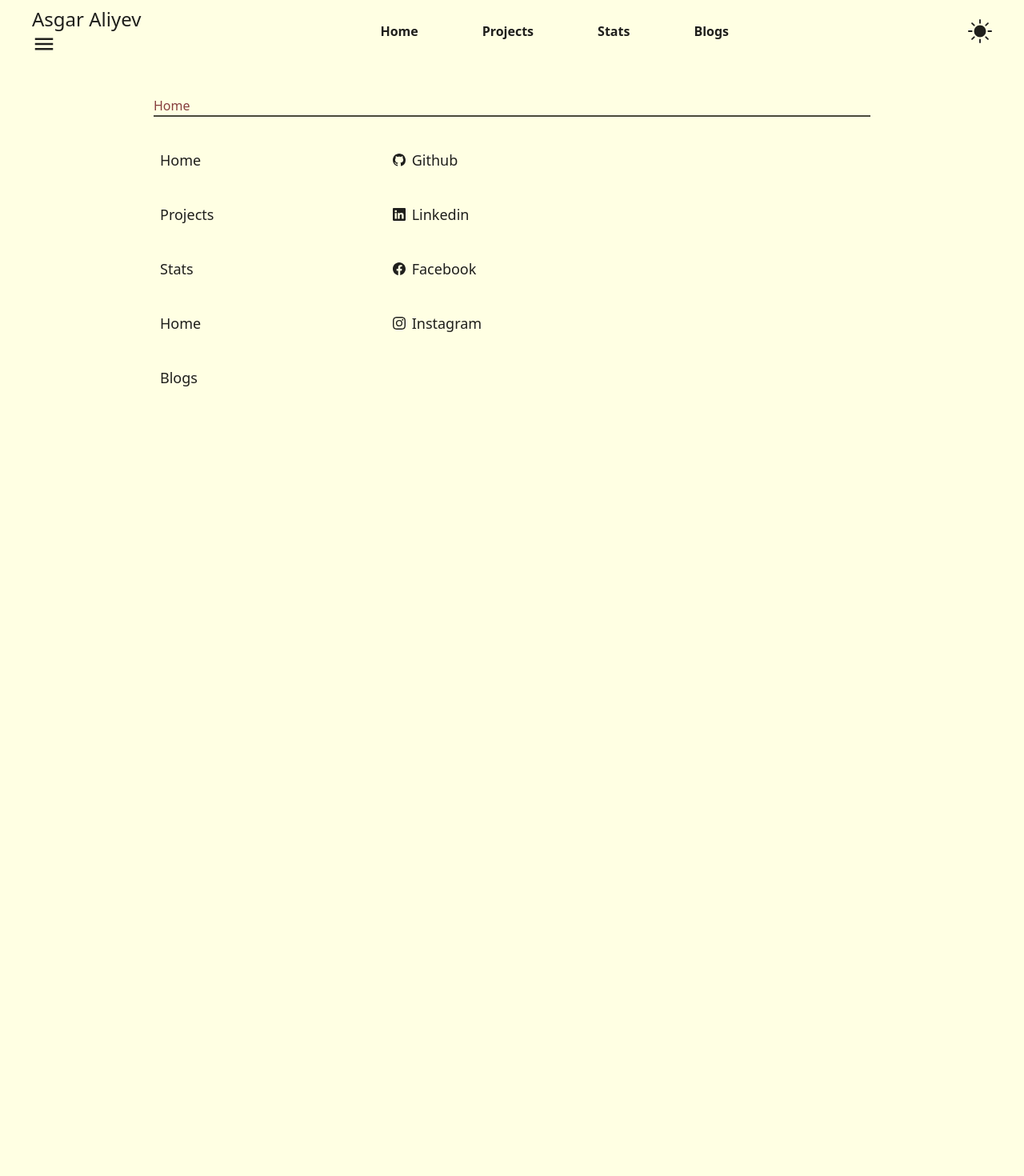
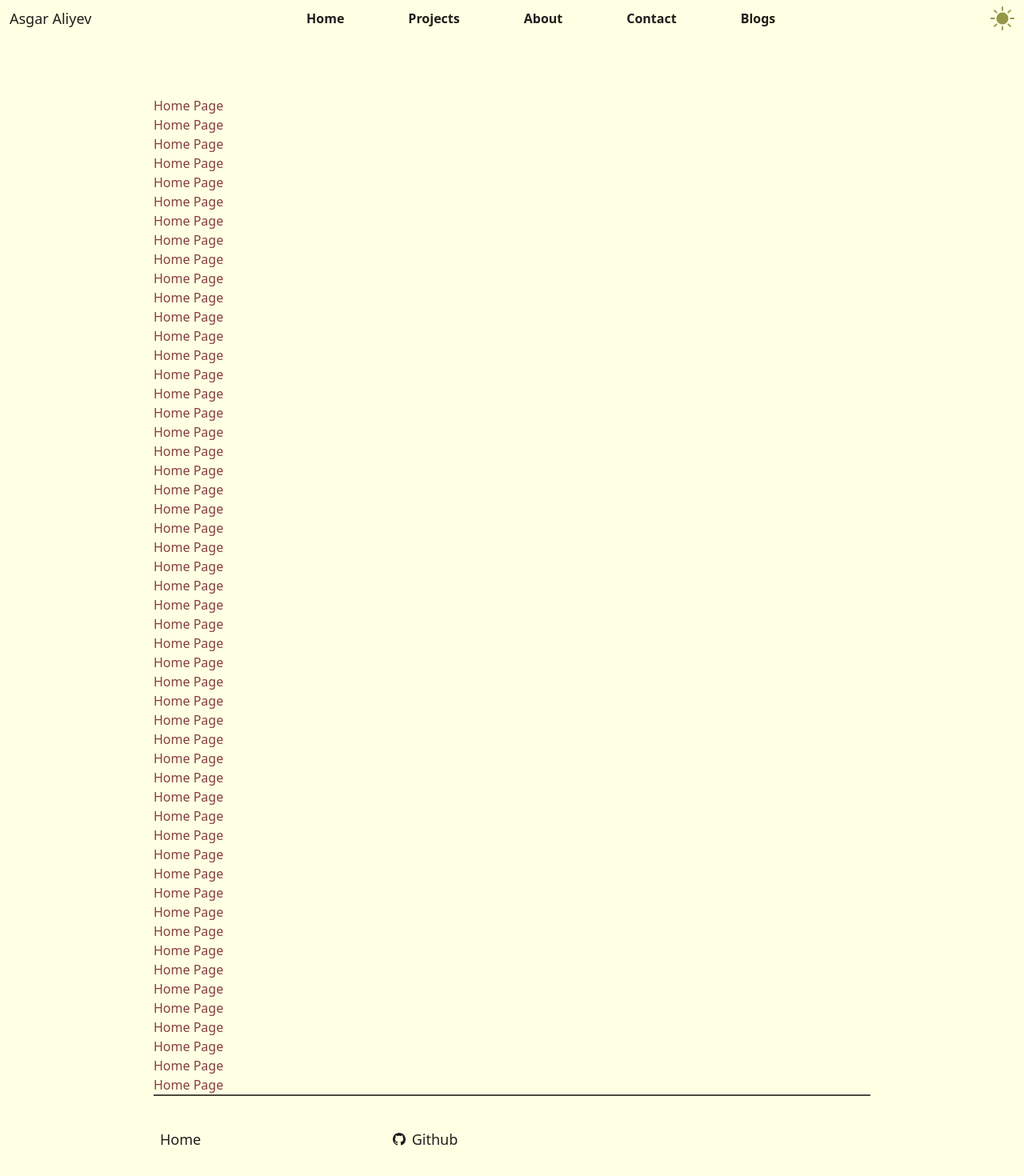
Before and after one commit to asgaraliyev/my-portfolio, a Next.js app: page /home in a window 1280 px wide. Shown: the top 1470 px of the page at 80% size. Before the commit the page ends 800 px from the top, so only its background shows below. Built offline with nearby package versions, Linux system fonts and the light colour scheme.

Commit message:
header menu animated

```diff
--- a/layouts/main/components/Header.tsx
+++ b/layouts/main/components/Header.tsx
@@ -1,32 +1,123 @@
 import Link from "next/link";
-import { MdDarkMode, MdMenu } from "react-icons/md";
+import { MdClose, MdDarkMode, MdMenu } from "react-icons/md";
 import { BsSunFill } from "react-icons/bs";
-import { motion } from "framer-motion";
+// import { motion } from "framer-motion";
 import { useAppDispatch, useAppSelector } from "../../../hooks";
+import { motion, useCycle } from "framer-motion";
 import {
   selectTheme,
+  ThemeState,
   toggleDarkMode,
   toggleMobileMenu,
 } from "../../../store/slices/themeSlice";
 interface Props {}
+const navigation_animation_variants = {
+  open: {
+    x: 0,
+    rotate: 0,
+    opacity: 1,
+    transition: {
+      y: { stiffness: 1000, velocity: -100 },
+      staggerChildren: 0.07,
+      delayChildren: 0.2,
+    },
+  },
+  closed: {
+    x: -3000,
+    rotate: 90,
+    opacity: 0,
+    transition: {
+      y: { stiffness: 1000 },
+      staggerChildren: 0.05,
+      staggerDirection: -1,
+    },
+  },
+};
+const menu_icon_variants = {
+  open: {
+    rotate: 90,
+  },
+  closed: {
+    rotate: 0,
+  },
+};
 
-function LeftSide() {
+const MobileMenuItem_variants = {
+  open: {
+    x: 0,
+    opacity: 1,
+    transition: {
+      x: { stiffness: 1000, velocity: -100 },
+    },
+  },
+  closed: {
+    x: 300,
+    opacity: 0,
+    transition: {
+      x: { stiffness: 1000 },
+    },
+  },
+};
+
+function MobileMenuItem({ title, path }: MenuItemProps) {
+  return (
+    <motion.li
+      whileHover={{
+        scale: 1.05,
+      }}
+      whileTap={{
+        scale: 0.95,
+      }}
+      variants={MobileMenuItem_variants}
+      className="flex flex-col sm:flex-row border-b-2 my-5 dark:border-primary-darker border-primary-lighter"
+    >
+      <Link href={path}>
+        <a className="block sm:hidden  text-primary-lighter text-3xl dark:text-primary-darker cursor-pointer">
+          {title}
+        </a>
+      </Link>
+    </motion.li>
+  );
+}
+function LeftSide({themeState}: {themeState: ThemeState}) {
+  const [menuStatus, toggleMenuStatus] = useCycle("closed", "open");
   const dispatch = useAppDispatch();
-  const themeState = useAppSelector(selectTheme);
-  console.log("themeState", themeState);
   return (
     <div>
       <Link href="/home">
-        <h1 className="hidden sm:block dark:text-primary-lighter text-bold text-2xl cursor-pointer text-primary-darker ">
+        <h1 className="hidden sm:block dark:text-primary-lighter text-bold cursor-pointer text-primary-darker text-lg ">
           Asgar Aliyev
         </h1>
       </Link>
-      <MdMenu
-        className="dark:text-primary-lighter text-3xl text-primary-darker"
-        onClick={() => {
-          dispatch(toggleMobileMenu());
-        }}
-      />
+      <motion.div initial={false} animate={menuStatus}>
+        <motion.ul
+          initial={false}
+          transition={{ duration: 10 }}
+          variants={navigation_animation_variants}
+          className="fixed left-0 w-screen   h-screen dark:bg-primary-lighter bg-primary-darker  top-0 p-5"
+        >
+          <br></br>
+          <br></br>
+          {themeState.menu.map((item) => {
+            return (
+              <MobileMenuItem
+                key={item.path}
+                title={item.title}
+                path={item.path}
+              />
+            );
+          })}
+        </motion.ul>
+        <motion.div variants={menu_icon_variants}>
+          <MdMenu
+            className={`block sm:hidden  dark:text-primary  text-primary text-3xl  cursor-pointer`}
+            onClick={() => {
+              dispatch(toggleMobileMenu());
+              toggleMenuStatus();
+            }}
+          />
+        </motion.div>
+      </motion.div>
     </div>
   );
 }
@@ -36,25 +127,23 @@ interface MenuItemProps {
 }
 function MenuItem({ title, path }: MenuItemProps) {
   return (
-    <li className="mx-5 hidden font-bold text-primary-darker dark:text-primary-lighter md:mx-10 sm:block">
+    <motion.li whileHover={{scale:1.2}} whileTap={{scale:0.8}} className=" hidden font-bold text-primary-darker dark:text-primary-lighter mx-1 sm:mx-3 md:mx-5 lg:mx-10 sm:block">
       <Link href={path}>{title}</Link>
-    </li>
+    </motion.li>
   );
 }
 
-function MiddleSide() {
+function MiddleSide({themeState}: {themeState: ThemeState}) {
   return (
-    <ul className="flex justify-center justify-between items-center ">
-      <MenuItem title="Home" path="/home" />
-      <MenuItem title="Projects" path="/projects" />
-      <MenuItem title="Stats" path="/stats" />
-      <MenuItem title="Blogs" path="/blogs" />
-    </ul>
+    <motion.ul className="flex justify-center justify-between items-center ">
+      {themeState.menu.map((item) => {
+        return <MenuItem key={item.path} title={item.title} path={item.path} />;
+      })}
+    </motion.ul>
   );
 }
 
-function RightSide() {
-  const themeState = useAppSelector(selectTheme);
+function RightSide({themeState}: {themeState: ThemeState}) {
   const dispatch = useAppDispatch();
   function onModeToggle() {
     dispatch(toggleDarkMode());
@@ -63,12 +152,12 @@ function RightSide() {
     <>
       {themeState?.isDark === true && (
         <motion.div whileTap={{ scale: 0.5 }} onClick={onModeToggle}>
-          <MdDarkMode className="text-3xl cursor-pointer text-primary-darker dark:text-primary-lighter" />
+          <MdDarkMode className="text-3xl cursor-pointer text-primary  relative z-10" />
         </motion.div>
       )}
       {themeState?.isDark === false && (
         <motion.div whileTap={{ scale: 0.5 }} onClick={onModeToggle}>
-          <BsSunFill className="text-3xl cursor-pointer text-primary-darker" />
+          <BsSunFill className="text-3xl cursor-pointer text-primary relative z-10" />
         </motion.div>
       )}
     </>
@@ -76,11 +165,13 @@ function RightSide() {
 }
 
 const Header: React.FC<Props> = () => {
+  const themeState = useAppSelector(selectTheme);
+
   return (
-    <header className="fixed flex justify-center   w-full items-center justify-between px-10 py-2 bg-primary-lighter dark:bg-primary-darker">
-      <LeftSide></LeftSide>
-      <MiddleSide></MiddleSide>
-      <RightSide></RightSide>
+    <header className="fixed flex justify-between   w-full items-center  px-1 sm:px-3 py-2 bg-primary-lighter dark:bg-primary-darker">
+      <LeftSide themeState={themeState}></LeftSide>
+      <MiddleSide themeState={themeState}></MiddleSide>
+      <RightSide themeState={themeState}></RightSide>
     </header>
   );
 };
--- a/pages/home.tsx
+++ b/pages/home.tsx
@@ -1,7 +1,60 @@
 import { NextPage } from "next";
 
 const Home: NextPage = () => {
-  return <div id='home-page' className="text-secondary">Home</div>;
+  return <div id='home-page' className="text-secondary">
+    <h1>Home Page</h1>
+    <h1>Home Page</h1>
+    <h1>Home Page</h1>
+    <h1>Home Page</h1>
+    <h1>Home Page</h1>
+    <h1>Home Page</h1>
+    <h1>Home Page</h1>
+    <h1>Home Page</h1>
+    <h1>Home Page</h1>
+    <h1>Home Page</h1>
+    <h1>Home Page</h1>
+    <h1>Home Page</h1>
+    <h1>Home Page</h1>
+    <h1>Home Page</h1>
+    <h1>Home Page</h1>
+    <h1>Home Page</h1>
+    <h1>Home Page</h1>
+    <h1>Home Page</h1>
+    <h1>Home Page</h1>
+    <h1>Home Page</h1>
+    <h1>Home Page</h1>
+    <h1>Home Page</h1>
+    <h1>Home Page</h1>
+    <h1>Home Page</h1>
+    <h1>Home Page</h1>
+    <h1>Home Page</h1>
+    <h1>Home Page</h1>
+    <h1>Home Page</h1>
+    <h1>Home Page</h1>
+    <h1>Home Page</h1>
+    <h1>Home Page</h1>
+    <h1>Home Page</h1>
+    <h1>Home Page</h1>
+    <h1>Home Page</h1>
+    <h1>Home Page</h1>
+    <h1>Home Page</h1>
+    <h1>Home Page</h1>
+    <h1>Home Page</h1>
+    <h1>Home Page</h1>
+    <h1>Home Page</h1>
+    <h1>Home Page</h1>
+    <h1>Home Page</h1>
+    <h1>Home Page</h1>
+    <h1>Home Page</h1>
+    <h1>Home Page</h1>
+    <h1>Home Page</h1>
+    <h1>Home Page</h1>
+    <h1>Home Page</h1>
+    <h1>Home Page</h1>
+    <h1>Home Page</h1>
+    <h1>Home Page</h1>
+    <h1>Home Page</h1>
+  </div>;
 };
 
 export default Home
--- a/store/slices/themeSlice.ts
+++ b/store/slices/themeSlice.ts
@@ -1,12 +1,41 @@
 import { AppState } from "./../index";
 import { createSlice, PayloadAction } from "@reduxjs/toolkit";
+export interface MenuItem {
+  title: string;
+  path: string;
+}
 export interface ThemeState {
   isDark: boolean;
   isMobileMenuActive: boolean;
+  menu: MenuItem[];
 }
+
 const initialState: ThemeState = {
   isDark: false,
   isMobileMenuActive: false,
+  menu:[
+    {
+      title: "Home",
+      path: "/home",
+    },
+    {
+      title: "Projects",
+      path: "/projects",
+    },
+    {
+      title: "About",
+      path: "/about",
+    },
+    {
+      title: "Contact",
+      path: "/contact",
+    },
+    {
+      title: "Blogs",
+      path: "/blogs",
+    },
+
+  ]
 };
 
 function changeIsDarkTo(isDark: boolean) {
@@ -24,8 +53,11 @@ export const themeSlice = createSlice({
   initialState,
   reducers: {
     toggleMobileMenu(state) {
-      const isActive=!state.isMobileMenuActive
+      const isActive = !state.isMobileMenuActive;
       state.isMobileMenuActive = isActive;
+      if (state.isMobileMenuActive === true)
+        document.body.style.overflow = "hidden";
+      else document.body.style.overflow = "initial";
     },
     toggleDarkMode(state) {
       state.isDark = !state.isDark;
```
